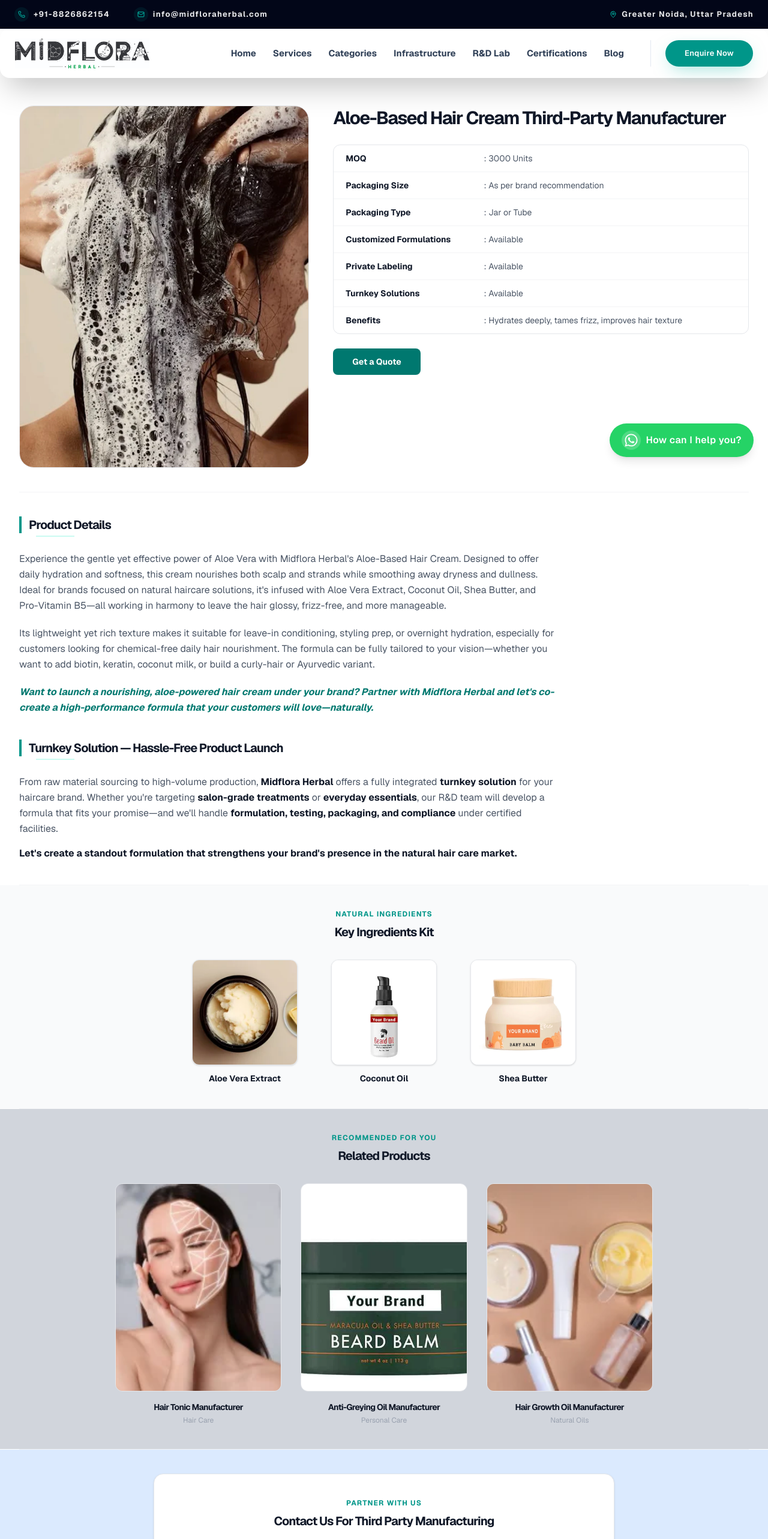
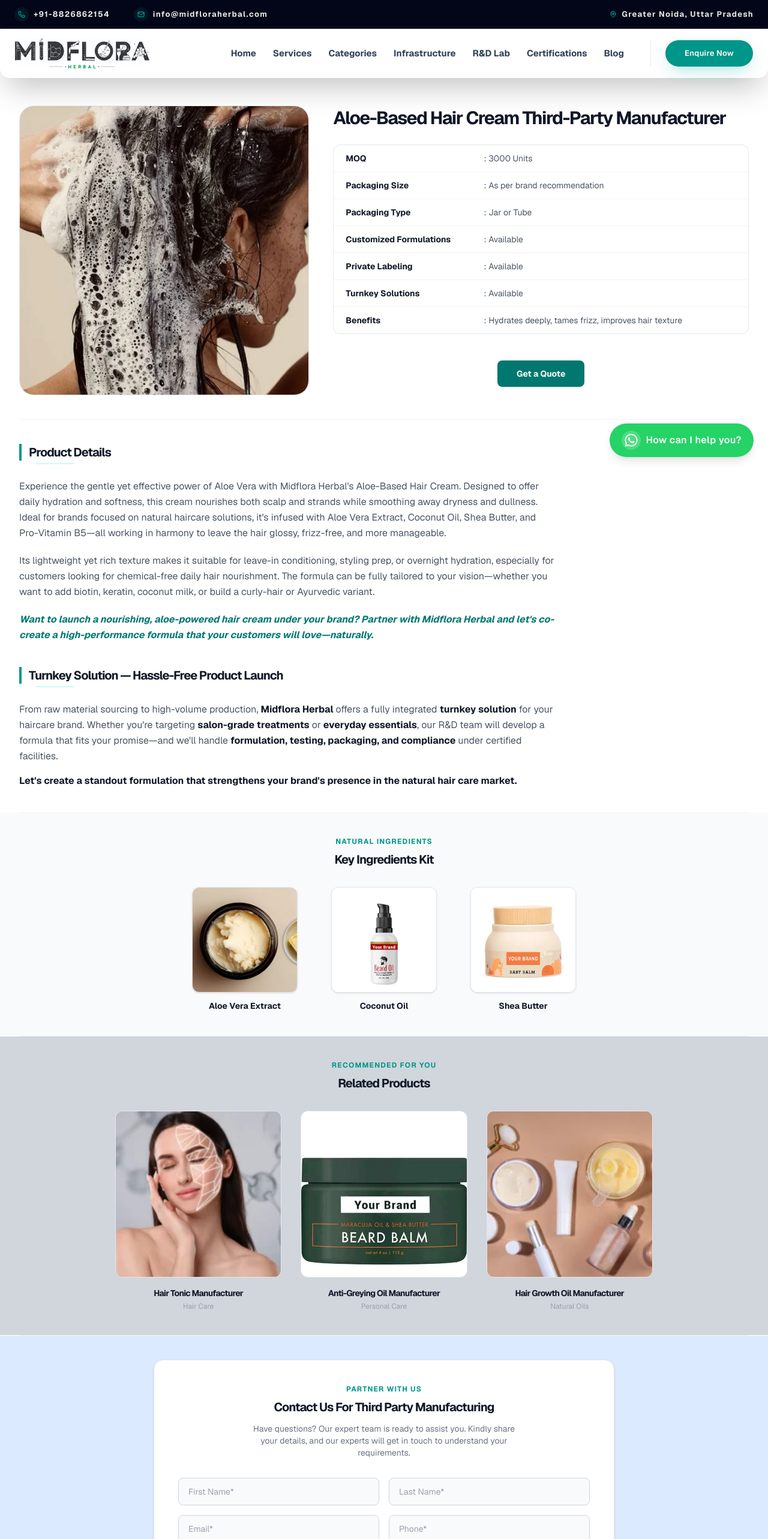
Before and after one commit to digitalsolution360web/doctor-project, a Next.js app: page /product/1 in a window 1280 px wide. Shown: the top 2566 px of the page at 60% size. Built offline with nearby package versions, Linux system fonts and the light colour scheme.

Commit message:
new updated

```diff
--- a/app/categories/page.tsx
+++ b/app/categories/page.tsx
@@ -114,7 +114,7 @@ export default function CategoriesPage() {
                 </div>
 
                 {/* Image Body */}
-                <div className="relative aspect-[3/4] overflow-hidden">
+                <div className="relative aspect-square overflow-hidden">
                   <Image
                     src={category.image}
                     alt={category.title}
--- a/app/category/[slug]/page.tsx
+++ b/app/category/[slug]/page.tsx
@@ -154,7 +154,7 @@ export default function CategoryFilterPage({ params }: { params: Promise<{ slug:
                 >
 
                   {/* Image Section */}
-                  <div className="relative aspect-[4/5] bg-slate-50 overflow-hidden">
+                  <div className="relative aspect-square bg-slate-50 overflow-hidden">
                     <Image
                       src={product.image}
                       alt={product.title}
--- a/app/product/[slug]/page.tsx
+++ b/app/product/[slug]/page.tsx
@@ -57,7 +57,7 @@ export default function ProductDetails() {
 
           {/* Left: Product Image */}
           <div className="lg:col-span-5">
-            <div className="aspect-[4/5] bg-gray-50 rounded-3xl  border border-gray-200 flex items-center justify-center overflow-hidden">
+            <div className="aspect-square bg-gray-50 rounded-3xl  border border-gray-200 flex items-center justify-center overflow-hidden">
               <img
                 src={product.mainImage}
                 alt={product.title}
@@ -90,7 +90,7 @@ export default function ProductDetails() {
             </div>
             <button
               onClick={() => setIsQuotePopupOpen(true)}
-              className="w-fit px-8 py-3 bg-teal-700 text-white rounded-lg font-bold text-sm hover:bg-teal-800 transition-all"
+              className="w-fit px-8 py-3 m-auto mt-5 bg-teal-700 text-white rounded-lg font-bold text-sm hover:bg-teal-800 transition-all"
             >
               Get a Quote
             </button>
@@ -184,7 +184,7 @@ export default function ProductDetails() {
           <div className="grid grid-cols-1 sm:grid-cols-2 lg:grid-cols-3 gap-8 max-w-4xl mx-auto">
             {product.relatedProducts.map((p, i) => (
               <div key={i} className="group cursor-pointer flex flex-col items-center">
-                <div className="aspect-[4/5] w-full bg-gray-50 rounded-xl border border-gray-200 overflow-hidden mb-4 group-hover:border-teal-300 transition-all duration-300">
+                <div className="aspect-square w-full bg-gray-50 rounded-xl border border-gray-200 overflow-hidden mb-4 group-hover:border-teal-300 transition-all duration-300">
                   <img
                     src={p.img}
                     alt={p.title}
```
